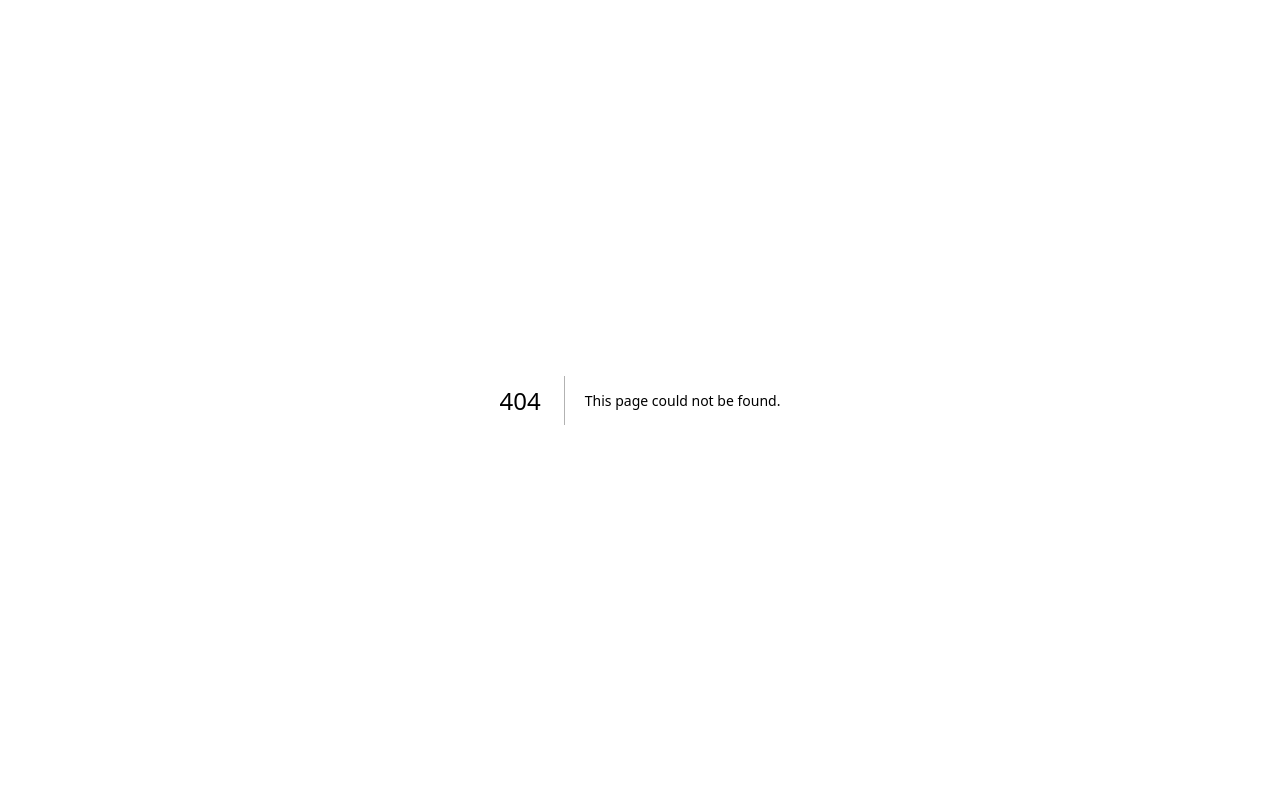
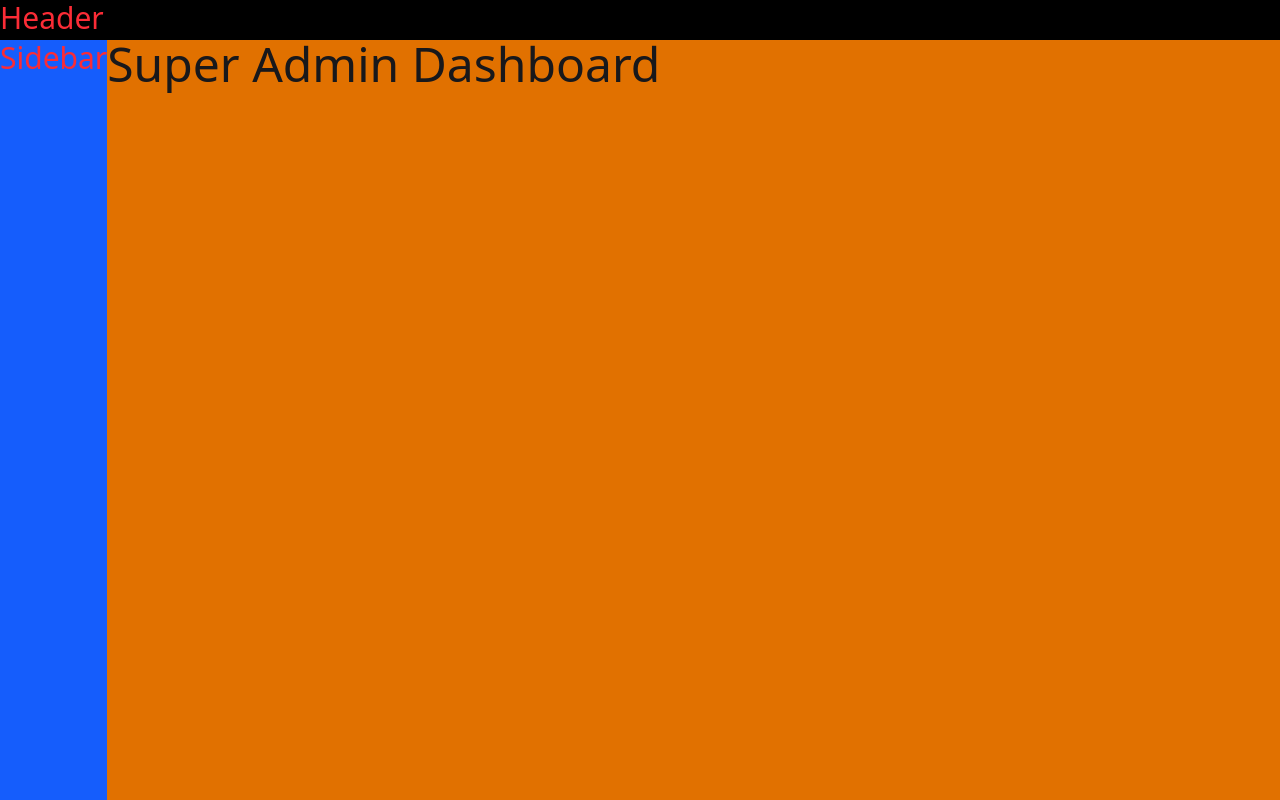
Before and after one commit to techbooster08/HRMS-Software, a Next.js app: page /super-admin/dashboard in a window 1280 px wide. Before the commit this address had no page. Built offline with nearby package versions, Linux system fonts and the light colour scheme.

Commit message:
created files & folder structure for super-admin pannel

```diff
--- /dev/null
+++ b/app/super-admin/dashboard/page.tsx
@@ -0,0 +1,13 @@
+import React from 'react'
+
+const page = () => {
+  return (
+    <>
+    <div className='flex-1 bg-amber-600'>
+        <h1 className='text-5xl'>Super Admin Dashboard</h1>
+    </div>
+    </>
+  )
+}
+
+export default page
--- /dev/null
+++ b/app/super-admin/layout.tsx
@@ -0,0 +1,23 @@
+import Header from "@/components/super-admin/Header";
+import "../globals.css";
+import Sidebar from "@/components/super-admin/Sidebar";
+
+
+
+
+export default function SuperAdminLayout({
+  children,
+}: Readonly<{
+  children: React.ReactNode;
+}>) {
+  return (
+    <>
+    <Header />
+    <div className="flex flex-row h-screen w-screen bg-amber-400 pt-10">
+        <Sidebar />
+      {children}
+    </div>
+
+    </>
+  );
+}
--- /dev/null
+++ b/app/super-admin/organizations/page.tsx
@@ -0,0 +1,11 @@
+import React from 'react'
+
+const page = () => {
+  return (
+    <div className='flex-1 bg-amber-600'>
+        <h1 className='text-5xl'>Organizations Page</h1>
+    </div>
+  )
+}
+
+export default page
--- /dev/null
+++ b/components/super-admin/Header.tsx
@@ -0,0 +1,9 @@
+import React from 'react'
+
+const Header = () => {
+  return (
+    <div className='text-3xl text-red-500 z-50 fixed bg-black w-full h-10'>Header</div>
+  )
+}
+
+export default Header
--- /dev/null
+++ b/components/super-admin/Sidebar.tsx
@@ -0,0 +1,9 @@
+import React from 'react'
+
+const Sidebar = () => {
+  return (
+    <div className='text-3xl text-red-500 h-full bg-blue-600'>Sidebar</div>
+  )
+}
+
+export default Sidebar
--- a/package.json
+++ b/package.json
@@ -14,7 +14,7 @@
     "@heroicons/react": "^2.2.0",
     "daisyui": "^5.0.50",
     "lucide-react": "^0.536.0",
-    "next": "15.4.5",
+    "next": "^15.5.2",
     "react": "19.1.0",
     "react-dom": "19.1.0",
     "react-icons": "^5.5.0",
```
Also changed, not shown: 1 other file (tests, documents, lock files or other folders).
